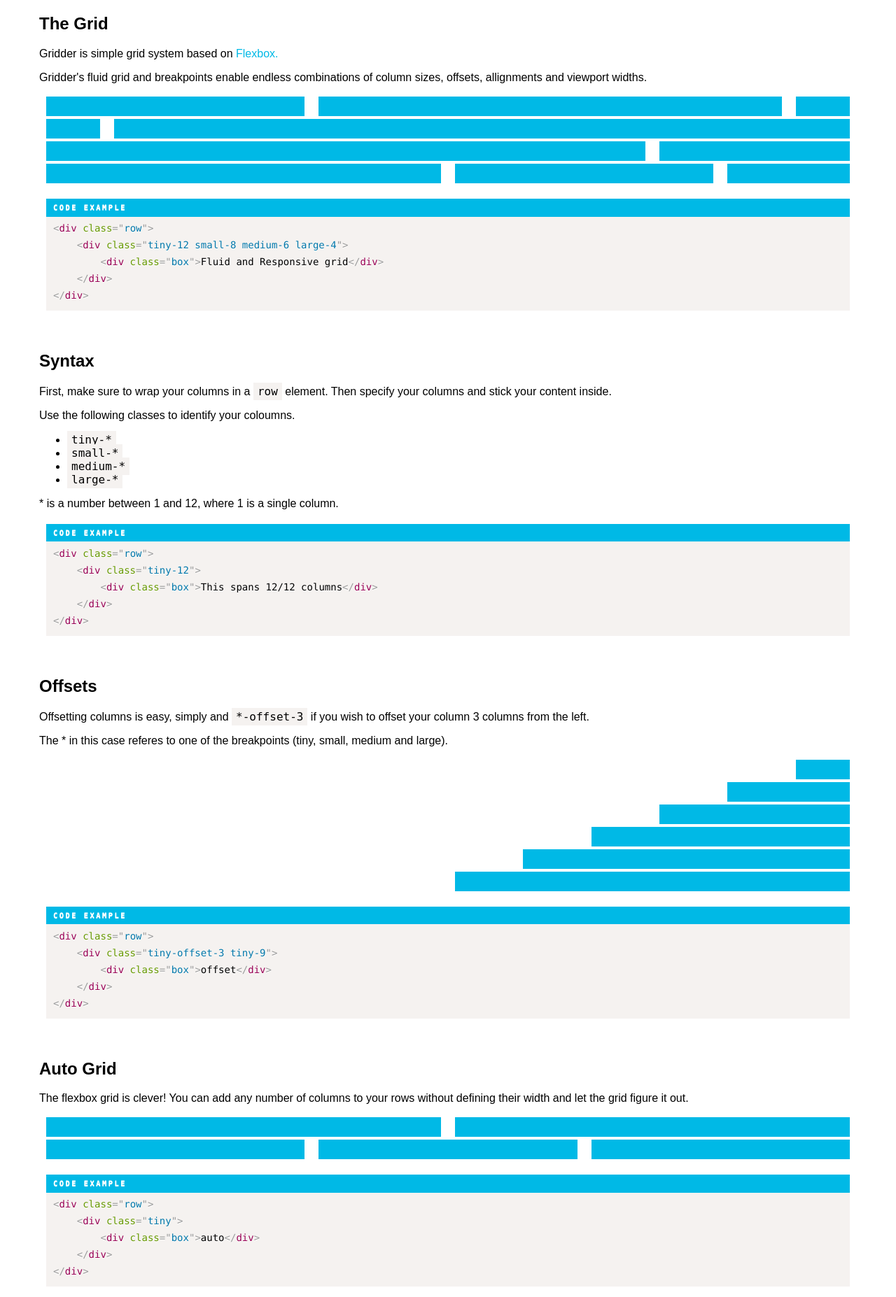
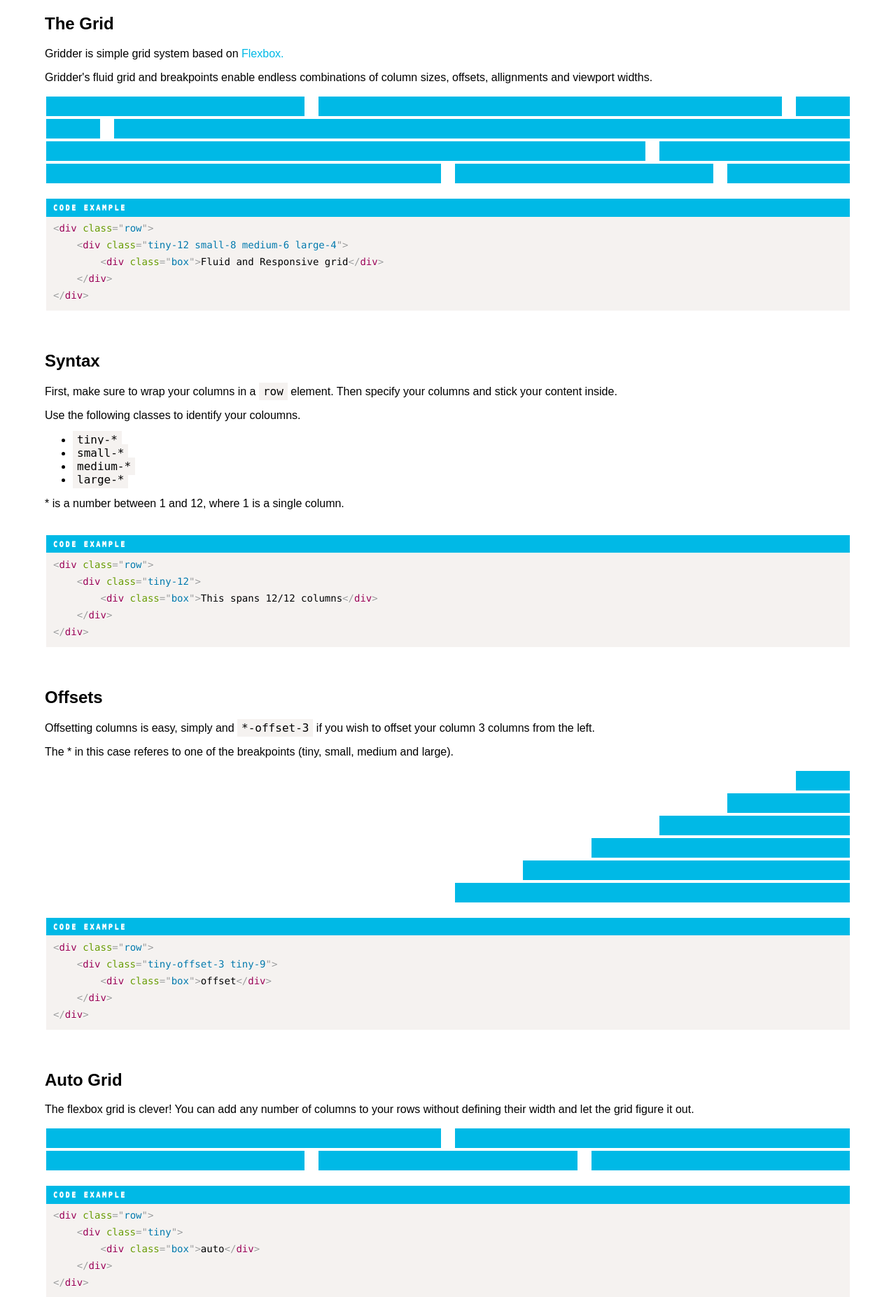
Before and after one commit to triss90/gridder_v3, a PHP site: page / in a window 1280 px wide. Shown: the part 129-1983 px from the top of the page at 70% size. Run offline with PHP 8.4, Linux system fonts and the light colour scheme.

Commit message:
Adding rows to explantions

```diff
--- a/assets/css/3-pages/_grid.scss
+++ b/assets/css/3-pages/_grid.scss
@@ -28,3 +28,7 @@ header {
     box-sizing: border-box;
     padding: .5rem;
 }
+
+footer {
+  padding: 0 0 50px 0;
+}
--- a/assets/css/app.css
+++ b/assets/css/app.css
@@ -1358,3 +1358,6 @@ header {
 .box-container {
   box-sizing: border-box;
   padding: .5rem; }
+
+footer {
+  padding: 0 0 50px 0; }
--- a/index.html
+++ b/index.html
@@ -3,7 +3,7 @@
 <head>
   <title>gridder.io</title>
   <meta charset="utf-8">
-    <meta name="description" content="A simple styleguide">
+  <meta name="description" content="A simple flexbox base grid system">
   <meta name="author" content="Tristan White">
   <meta name="viewport" content="width=device-width, initial-scale=1">
   <link rel="stylesheet" href="/assets/css/app.css" />
@@ -30,12 +30,15 @@
 </header>
 
 
-<div class="container">
 
+<div class="row">
+  <div class="tiny-12">
     <!-- Responsive -->
     <h2>The Grid</h2>
     <p>Gridder is <a href=""></a> simple grid system based on <a href="http://caniuse.com/#search=flexbox" target="top">Flexbox.</a></p>
     <p>Gridder's fluid grid and breakpoints enable endless combinations of column sizes, offsets, allignments and viewport widths.</p>
+  </div>
+</div>
 <div class="row">
 	<div class="tiny-12 small-3 medium-2 large-4">
 		<div class="box-row"></div>
@@ -81,7 +84,8 @@
 &lt;/div></code></pre><br>
 
 
-
+<div class="row">
+  <div class="tiny-12">
     <!-- Simple Syntax -->
     <h2>Syntax</h2>
     <p>First, make sure to wrap your columns in a <code>row</code> element. Then specify your columns and stick your content inside.</p>
@@ -93,6 +97,8 @@
     	<li><code>large-*</code></li>
     </ul>
     <p>* is a number between 1 and 12, where 1 is a single column.</p>
+  </div>
+</div>
 <pre data-src="index.html"><code class="language-html">&lt;div class="row">
     &lt;div class="tiny-12">
         &lt;div class="box">This spans 12/12 columns&lt;/div>
@@ -100,11 +106,14 @@
 &lt;/div></code></pre><br>
 
 
-
+<div class="row">
+  <div class="tiny-12">
     <!-- Offsets -->
     <h2>Offsets</h2>
     <p>Offsetting columns is easy, simply and <code>*-offset-3</code> if you wish to offset your column 3 columns from the left.</p>
     <p>The * in this case referes to one of the breakpoints (tiny, small, medium and large).</p>
+  </div>
+</div>
 <div class="row">
 	<div class="tiny-offset-11 tiny-1">
 		<div class="box-row"></div>
@@ -142,10 +151,13 @@
 &lt;/div></code></pre><br>
 
 
-
+<div class="row">
+  <div class="tiny-12">
     <!-- Auto Width -->
     <h2>Auto Grid</h2>
     <p>The flexbox grid is clever! You can add any number of columns to your rows without defining their width and let the grid figure it out.</p>
+  </div>
+</div>
 <div class="row">
 	<div class="tiny">
 		<div class="box-row"></div>
@@ -172,10 +184,13 @@
 &lt;/div></code></pre><br>
 
 
-
+<div class="row">
+  <div class="tiny-12">
     <!-- Nested Grids -->
     <h2>Nesting Grids</h2>
     <p>Ofcourse you can nest grids aswell.</p>
+  </div>
+</div>
 <div class="row">
 	<div class="tiny-5">
 		<div class="box box-container">
@@ -234,15 +249,16 @@
 
 
 
-
+<div class="row">
+  <div class="tiny-12">
     <!-- Alignment -->
     <h2>Aligning Columns</h2>
     <p>Add one or more of the following classes to align columns as you see fit.</p>
-
-
-
     <!-- .start- -->
     <h3><code>.start-</code></h3>
+  </div>
+</div>
+
 <div class="row">
 	<div class="tiny-12">
 		<div class="box box-container">
@@ -263,9 +279,12 @@
 &lt;/div></code></pre>
 
 
-
+<div class="row">
+  <div class="tiny-12">
     <!-- .center- -->
     <h3><code>.center-</code></h3>
+  </div>
+</div>
 <div class="row">
 	<div class="tiny-12">
 		<div class="box box-container">
@@ -286,9 +305,12 @@
 &lt;/div></code></pre>
 
 
-
+<div class="row">
+  <div class="tiny-12">
     <!-- .end- -->
     <h3><code>.end-</code></h3>
+  </div>
+</div>
 <div class="row">
 	<div class="tiny-12">
 		<div class="box box-container">
@@ -309,9 +331,12 @@
 &lt;/div></code></pre>
 
 
-
+<div class="row">
+  <div class="tiny-12">
     <!-- .top- -->
     <h3><code>.top-</code></h3>
+  </div>
+</div>
 <div class="row top-tiny">
 	<div class="tiny-6">
 		<div class="box-large"></div>
@@ -329,9 +354,12 @@
 &lt;/div></code></pre>
 
 
-
+<div class="row">
+  <div class="tiny-12">
     <!-- .middle- -->
     <h3><code>.middle-</code></h3>
+  </div>
+</div>
 <div class="row middle-tiny">
 	<div class="tiny-6">
 		<div class="box-large"></div>
@@ -349,9 +377,12 @@
 &lt;/div></code></pre>
 
 
-
+<div class="row">
+  <div class="tiny-12">
     <!-- .bottom- -->
     <h3><code>.bottom-</code></h3>
+  </div>
+</div>
 <div class="row bottom-tiny">
 	<div class="tiny-6">
 		<div class="box-large"></div>
@@ -369,15 +400,16 @@
 &lt;/div></code></pre><br>
 
 
-
+<div class="row">
+  <div class="tiny-12">
     <!-- Distribution -->
     <h2>Distributing Columns</h2>
     <p>Add one or more of the following classes to distribute the content of a row or column, according to the flexbox properties <code>justify-content: space-around;</code> or <code>justify-content: space-between;</code></p>
 
-
-
     <!-- .between- -->
     <h3><code>.between-</code></h3>
+  </div>
+</div>
 <div class="row">
 	<div class="tiny-12">
 		<div class="box box-container">
@@ -415,9 +447,12 @@
 
 
 
-
+<div class="row">
+  <div class="tiny-12">
     <!-- .around- -->
     <h3><code>.around-</code></h3>
+  </div>
+</div>
 <div class="row">
 	<div class="tiny-12">
 		<div class="box box-container">
@@ -454,14 +489,15 @@
 &lt;/div></code></pre><br>
 
 
-
+<div class="row">
+  <div class="tiny-12">
     <!-- Reversing -->
     <h2>Reversing Columns</h2>
 
-
-
     <!-- .reverse- -->
     <h3><code>.reverse</code></h3>
+  </div>
+</div>
 <div class="row">
 	<div class="tiny-12">
 		<div class="box box-container">
@@ -501,15 +537,16 @@
 &lt;/div></code></pre><br>
 
 
-
+<div class="row">
+  <div class="tiny-12">
     <!-- Reordering -->
     <h2>Reordering Columns</h2>
     <p>Add one or more of the following classes to reorder your columns according the the flexbox property <code>order</code></p>
 
-
-
     <!-- .first- -->
     <h3><code>.first-</code></h3>
+  </div>
+</div>
 <div class="row">
 	<div class="tiny-12">
 		<div class="box box-container">
@@ -549,9 +586,12 @@
 &lt;/div></code></pre>
 
 
-
+<div class="row">
+  <div class="tiny-12">
     <!-- .last- -->
     <h3><code>.last-</code></h3>
+  </div>
+</div>
 <div class="row">
 	<div class="tiny-12">
 		<div class="box box-container">
@@ -590,13 +630,24 @@
     &lt;/div>
 &lt;/div></code></pre><br>
 
-
-
-
-
 </div>
 
+<footer>
+  <div class="contaier">
+    <div class="row center-tiny">
+      <div class="tiny-12">
+        <p>
+          Made with
+          <svg enable-background="new 0 0 128 128" height="16px" id="Layer_1" version="1.1" viewBox="0 0 128 128" width="16px" xml:space="preserve" xmlns="http://www.w3.org/2000/svg" xmlns:xlink="http://www.w3.org/1999/xlink">
+            <path d="M127,44.205c0-18.395-14.913-33.308-33.307-33.308c-12.979,0-24.199,7.441-29.692,18.276  c-5.497-10.835-16.714-18.274-29.694-18.274C15.912,10.898,1,25.81,1,44.205C1,79,56.879,117.104,64.001,117.104  C71.124,117.104,127,79.167,127,44.205z" fill="#E74C3C"/>
+          </svg>
+          by <a href="https://tristanwhite.info" target="_target">Tristan White</a>
+        </p>
       </div>
+    </div>
+  </div>
+</footer>
+
 
   <script src="https://ajax.googleapis.com/ajax/libs/jquery/2.2.4/jquery.min.js"></script>
   <script src="/assets/js/prism.js" data-default-language="markup"></script>
```
Lines whose indentation alone changed are shown as unchanged.
